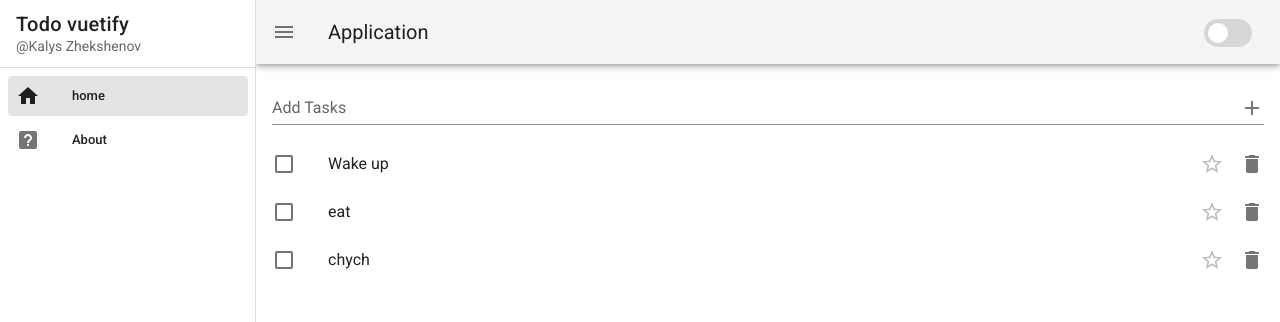
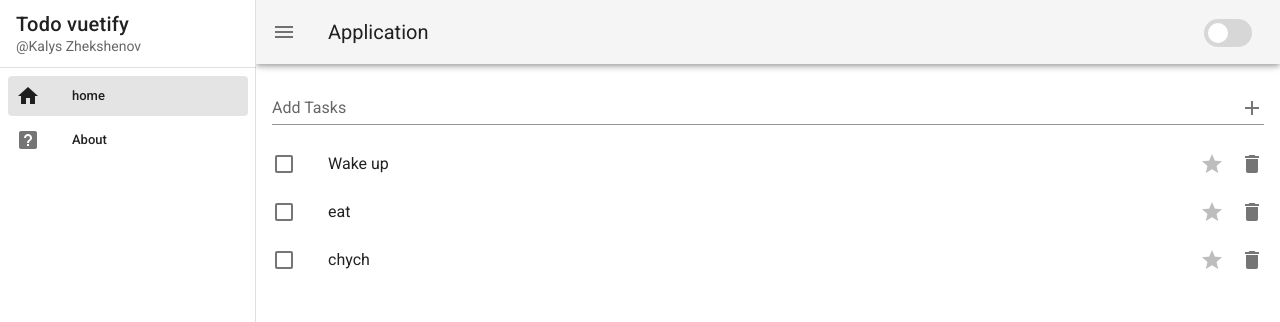
Before and after one commit to Kalys01/todo-vue-vuetify, a Vue app: page / in a window 1280 px wide. Shown: the top 322 px of the page. Built offline with nearby package versions, Linux system fonts and the light colour scheme.

Commit message:
added a blank check

```diff
--- a/src/views/Home.vue
+++ b/src/views/Home.vue
@@ -21,7 +21,7 @@
         <v-list-item
           class="pl-0"
         >
-          <template v-slot:default="{ active }">
+          <template>
             <v-list-item
               @click="task.done = !task.done"
             >
@@ -40,16 +40,8 @@
               </v-list-item-content>
             </v-list-item>
             <v-icon
-              v-if="!active"
               color="grey lighten-1"
-              @click="task.important"
-            >
-              mdi-star-outline
-            </v-icon>
-
-            <v-icon
-              v-else
-              color="yellow darken-3"
+              :class="{ 'color-yellow' : task.important }"
             >
               mdi-star
             </v-icon>
@@ -104,16 +96,18 @@ export default {
         important: false,
         done: false,
       }
-      this.tasks.push(newTask)
-      this.newTaskTitle = ""
+      if (this.newTaskTitle.trim() !== '') {
+        this.tasks.push(newTask)
+        this.newTaskTitle = ""
+      }
     },
+
     deleteTask(id) {
       this.tasks = this.tasks.filter(task => task.id !== id)
-    }
+    },
   }
 }
 </script>
-
 
 <style lang="scss">
 #app {
```
